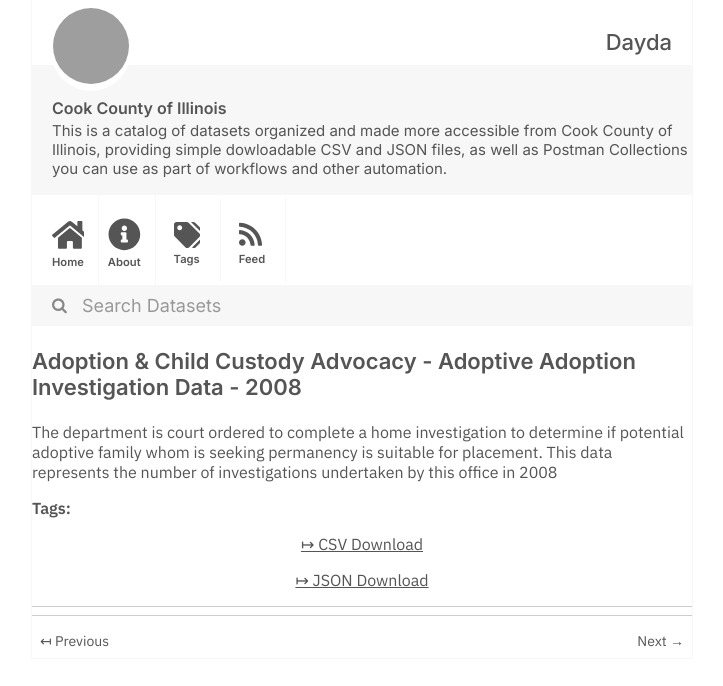
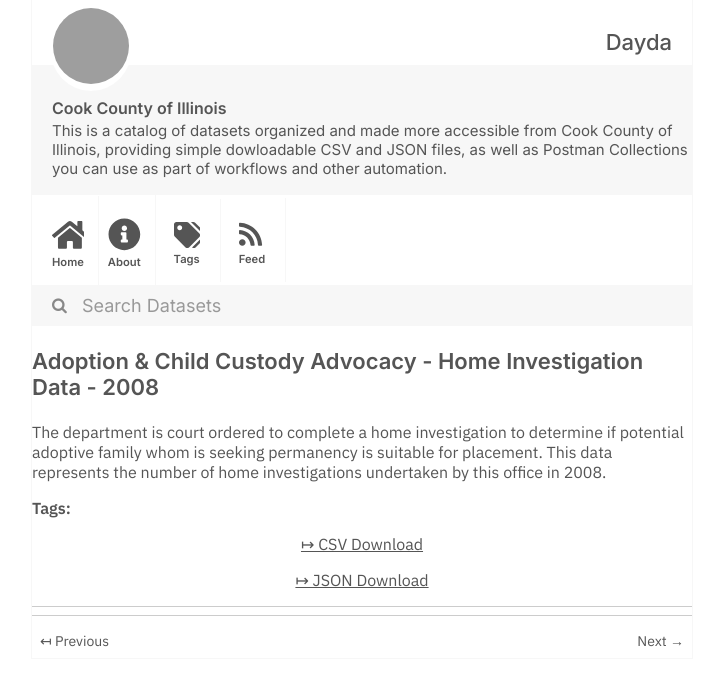
Before and after one commit to dayda-entities/cook-county-of-illinois, a Jekyll site: the page built from _posts/2020-11-10-adoption-child-custody-advocac.md, in a window 1280 px wide, cut to the strip 0-686 px from the top of the page. Shown: the whole strip, without its empty margins (278-1001 px from the left). Built offline with Jekyll 4.4.1, drawn with Linux system fonts in a browser that asks for light colours; grey boxes are pictures that could not be loaded.

Commit message:
Publish Data

```diff
--- a/_posts/2020-11-10-adoption-child-custody-advocac.md
+++ b/_posts/2020-11-10-adoption-child-custody-advocac.md
@@ -1,19 +1,17 @@
 ---
-title: >-
-  Adoption & Child Custody Advocacy - Adoptive Adoption Investigation Data -
-  2008
-created: '2020-11-10T16:57:45.959556'
-modified: '2020-11-10T16:57:45.959565'
+title: Adoption & Child Custody Advocacy - Home Investigation Data - 2008
+created: '2020-11-10T16:57:49.516932'
+modified: '2020-11-10T16:57:49.516939'
 state: active
 type: dataset
 tags: []
 groups:
   - Local Government
 csv_url: >-
-  https://datacatalog.cookcountyil.gov/api/views/r27u-yuzb/rows.csv?accessType=DOWNLOAD
+  https://datacatalog.cookcountyil.gov/api/views/tjzn-e5cs/rows.csv?accessType=DOWNLOAD
 json_url: >-
-  https://datacatalog.cookcountyil.gov/api/views/r27u-yuzb/rows.json?accessType=DOWNLOAD
+  https://datacatalog.cookcountyil.gov/api/views/tjzn-e5cs/rows.json?accessType=DOWNLOAD
 layout: post
 
 ---
-The department is court ordered to complete a home investigation to determine if potential adoptive family whom is seeking permanency is suitable for placement.  This data represents the number of investigations undertaken by this office in 2008
+The department is court ordered to complete a home investigation to determine if potential adoptive family whom is seeking permanency is suitable for placement. This data represents the number of home investigations undertaken by this office in 2008.
```
